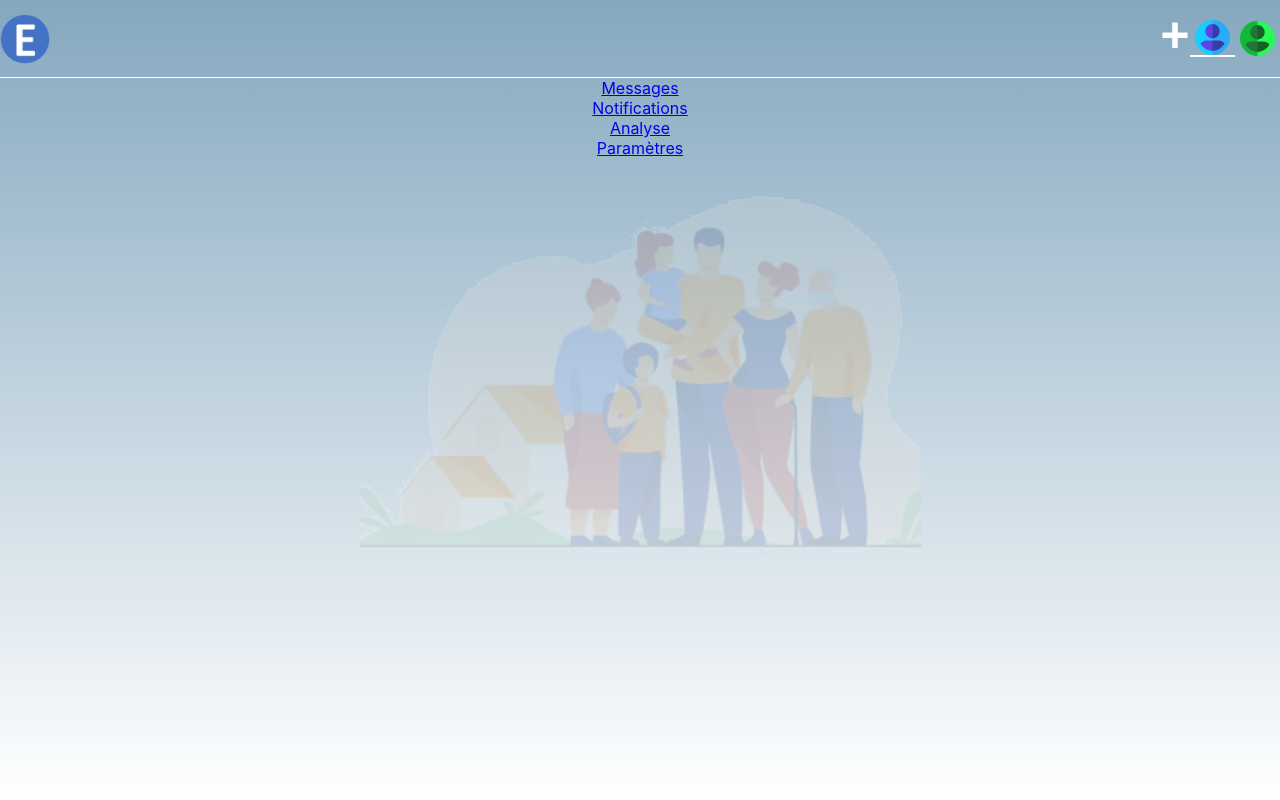
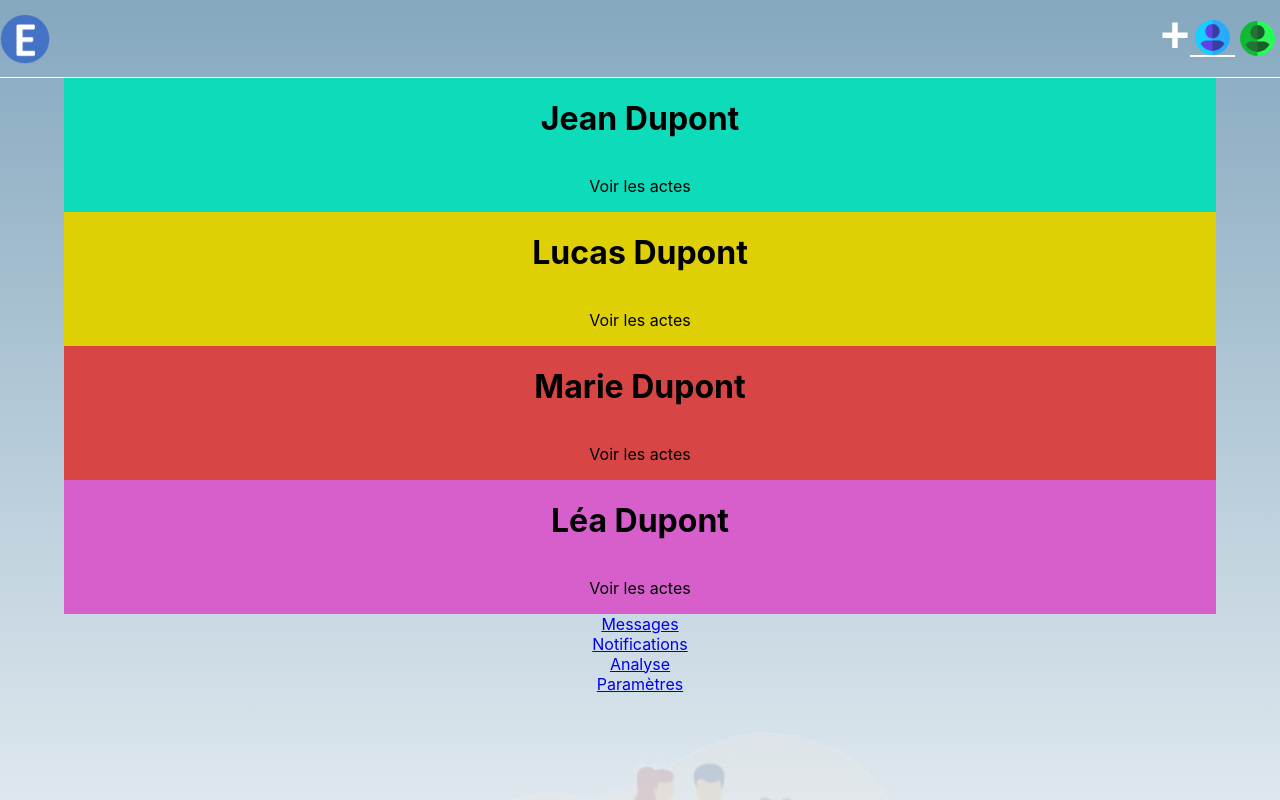
Before and after one commit to WildCodeSchool/remoteFR-R2dwild-P3-secuel-front, a React (Create React App) app: page / in a window 1280 px wide. Shown: the top 800 px of the page. Built offline with nearby package versions, Linux system fonts and the light colour scheme.

Commit message:
put event component in home screen

```diff
--- a/src/screen/Home.css
+++ b/src/screen/Home.css
@@ -0,0 +1,5 @@
+.home{
+  display: flex;
+  justify-content: center;
+  width: 100%;
+}
--- a/src/screen/Home.js
+++ b/src/screen/Home.js
@@ -1,5 +1,11 @@
+import Events from '../components/Events'
+import './Home.css'
 const Home = () => {
-  return <div className='home'></div>
+  return (
+    <div className='home'>
+      <Events />
+    </div>
+  )
 }
 
 export default Home
```
